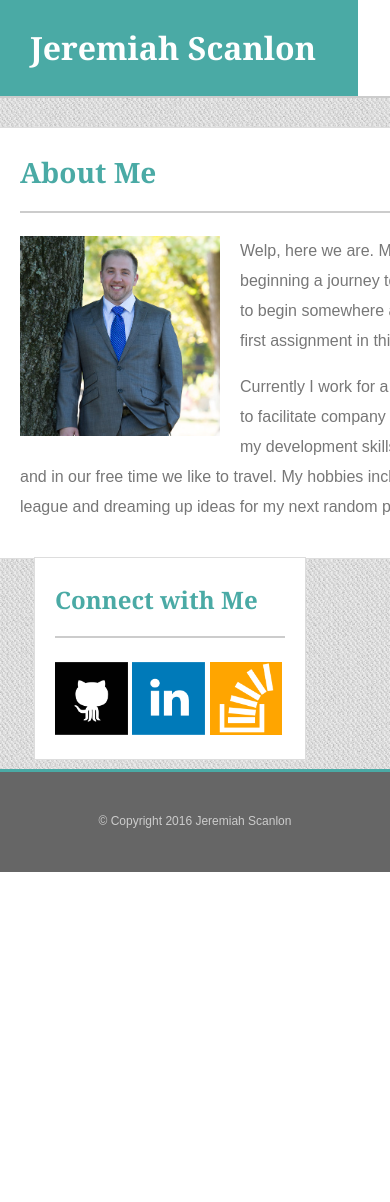
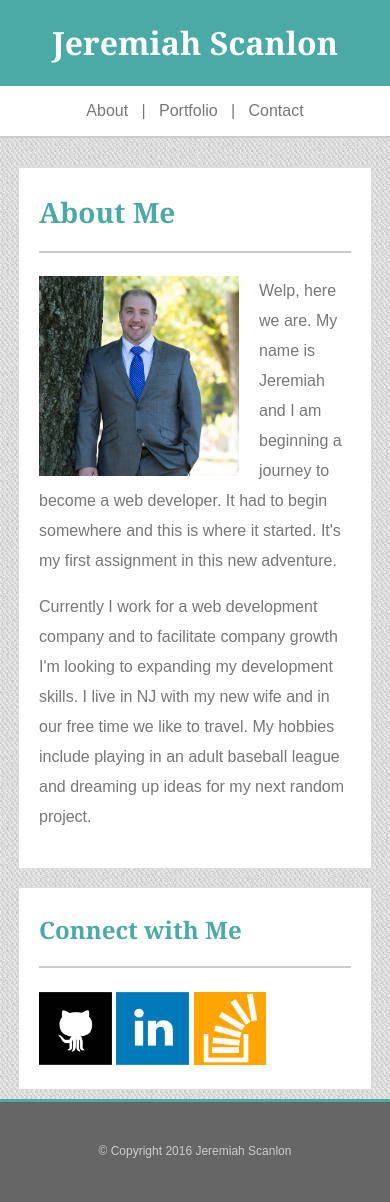
Before and after one commit to jeremiahscanlon/Portfolio, a PHP site: page /index.php in a window 390 px wide; the page is wider, and only the part inside the window is pictured. Before the commit the page ends 872 px from the top of that part, so only its background shows below. Run offline with PHP 8.4, Linux system fonts and the light colour scheme.

Commit message:
starting mobile

```diff
--- a/assets/css/style.css
+++ b/assets/css/style.css
@@ -4,7 +4,8 @@ body{
 	margin: 0px;
 	font-family: 'Arial', 'Helvetica Neue', Helvetica, sans-serif;
 	color: #777777;
-    background-image: url("cheap_diagonal_fabric.png");
+    background-image: url("../images/cheap_diagonal_fabric.png");
+    max-width: 100%;
 }
 
 #header {
@@ -188,6 +189,7 @@ html, body {
 }
 .wrapper {
 	min-height: 100%;
+	max-width: 100%;
 	margin: 0 auto -120px; /* the bottom margin is the negative value of the footer's height */
 }
 #footer, .push {
@@ -202,3 +204,115 @@ a:hover img.imagedropshadow {
 	-webkit-box-shadow: 1px 1px 5px #999;
 	box-shadow: 1px 1px 5px #999;
 }
+
+
+@media screen and (max-width: 980px) {
+
+}
+
+@media screen and (max-width: 768px) {
+
+	#headerContent {
+		width: 100%
+	}
+
+	#name {
+		width:100%;
+		text-align: center;
+		padding: 0px;
+	}
+
+	#navigation {
+		text-align: center;
+		width:100%;
+		background-color: white;
+
+	}
+
+	#mainContent {
+		width: 80%;
+		margin-left: auto;
+		margin-right: auto;
+		clear: both;
+		display: block;
+		margin-bottom: 20px;
+	}
+
+	#rightContent {
+		width: 80%;
+		display: block;
+		margin: 0px auto;
+	}
+
+	ul {
+		padding: 0px;
+	}
+
+	.left {
+		float: none;
+		display: block;
+		margin-left: auto;
+		margin-right: auto;
+	}
+
+	.right {
+		float: none;
+		display: block;
+		margin-left: auto;
+		margin-right: auto;
+	}
+
+
+}
+
+@media screen and (max-width: 640px) {
+
+	#headerContent {
+		width: 100%
+	}
+
+	#name {
+		width:100%;
+		text-align: center;
+		padding: 0px;
+	}
+
+	#navigation {
+		text-align: center;
+
+	}
+
+	#mainContent {
+		width: 80%;
+		margin-left: auto;
+		margin-right: auto;
+		clear: both;
+		display: block;
+		margin-bottom: 20px;
+	}
+
+	#rightContent {
+		width: 80%;
+		display: block;
+		margin: 0px auto;
+	}
+
+	ul {
+		padding: 0px;
+	}
+
+	.left {
+		float: none;
+		display: block;
+		margin-left: auto;
+		margin-right: auto;
+	}
+
+	.right {
+		float: none;
+		display: block;
+		margin-left: auto;
+		margin-right: auto;
+	}
+
+}
--- a/contact.html
+++ b/contact.html
@@ -4,6 +4,7 @@
 <head>
 	<title>Contact - jeremiahscanlon.com</title>
 	<link rel="stylesheet" type="text/css" href="assets/css/style.css">
+	<meta name="veiwport" content="width=device-width, initial-scale=1">
 </head>
 <body>
 	<div class="wrapper">
--- a/index.html
+++ b/index.html
@@ -4,6 +4,7 @@
 <head>
 	<title>Welcome - jeremiahscanlon.com</title>
 	<link rel="stylesheet" type="text/css" href="assets/css/style.css">
+	<meta name="veiwport" content="width=device-width, initial-scale=1">
 </head>
 <body>
 	<div class="wrapper">
--- a/portfolio.html
+++ b/portfolio.html
@@ -5,6 +5,7 @@
 <head>
 	<title>Portfolio - jeremiahscanlon.com</title>
 	<link rel="stylesheet" type="text/css" href="assets/css/style.css">
+	<meta name="veiwport" content="width=device-width, initial-scale=1">
 </head>
 
 <body>
```
Also changed, not shown: assets/images/cheap_diagonal_fabric.png (renamed from assets/css/cheap_diagonal_fabric.png), assets/images/ps_neutral.png (renamed from assets/css/ps_neutral.png), 1 other file.
